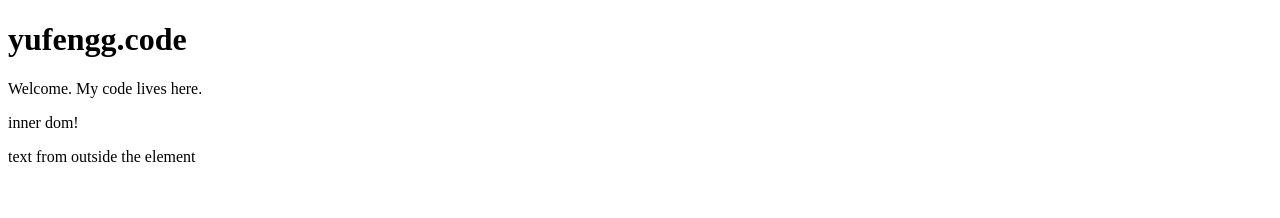
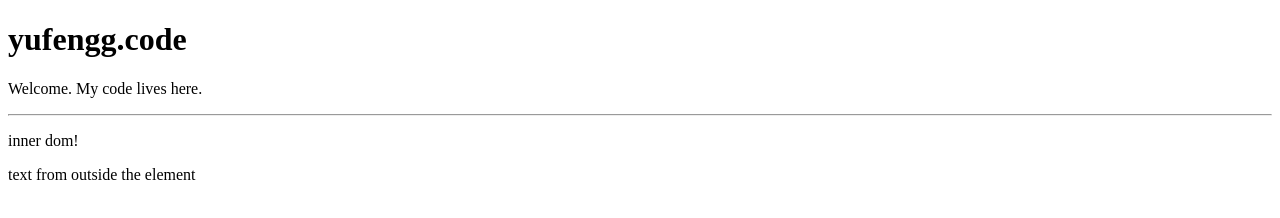
Before and after one commit to yufengg/yufengg.github.io, a website: page index.html in a window 1280 px wide. Drawn offline with Linux system fonts and the light colour scheme.

Commit message:
added hr

```diff
--- a/index.html
+++ b/index.html
@@ -8,6 +8,7 @@
   <body>
     <h1>yufengg.code</h1>
     <p>Welcome. My code lives here.</p>
+    <hr>
     <proto-element>
       text from outside the element
     </proto-element>
```
